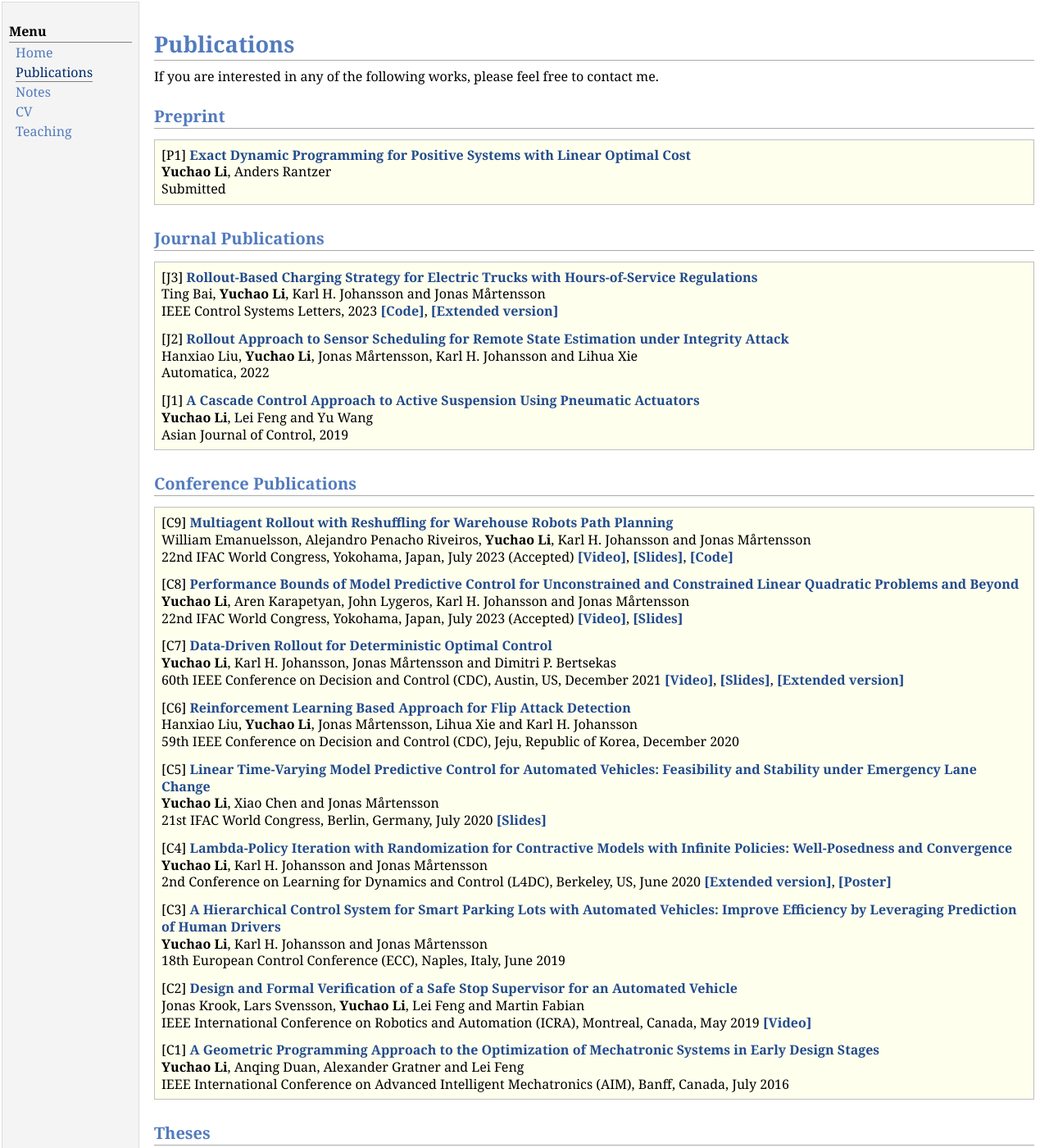
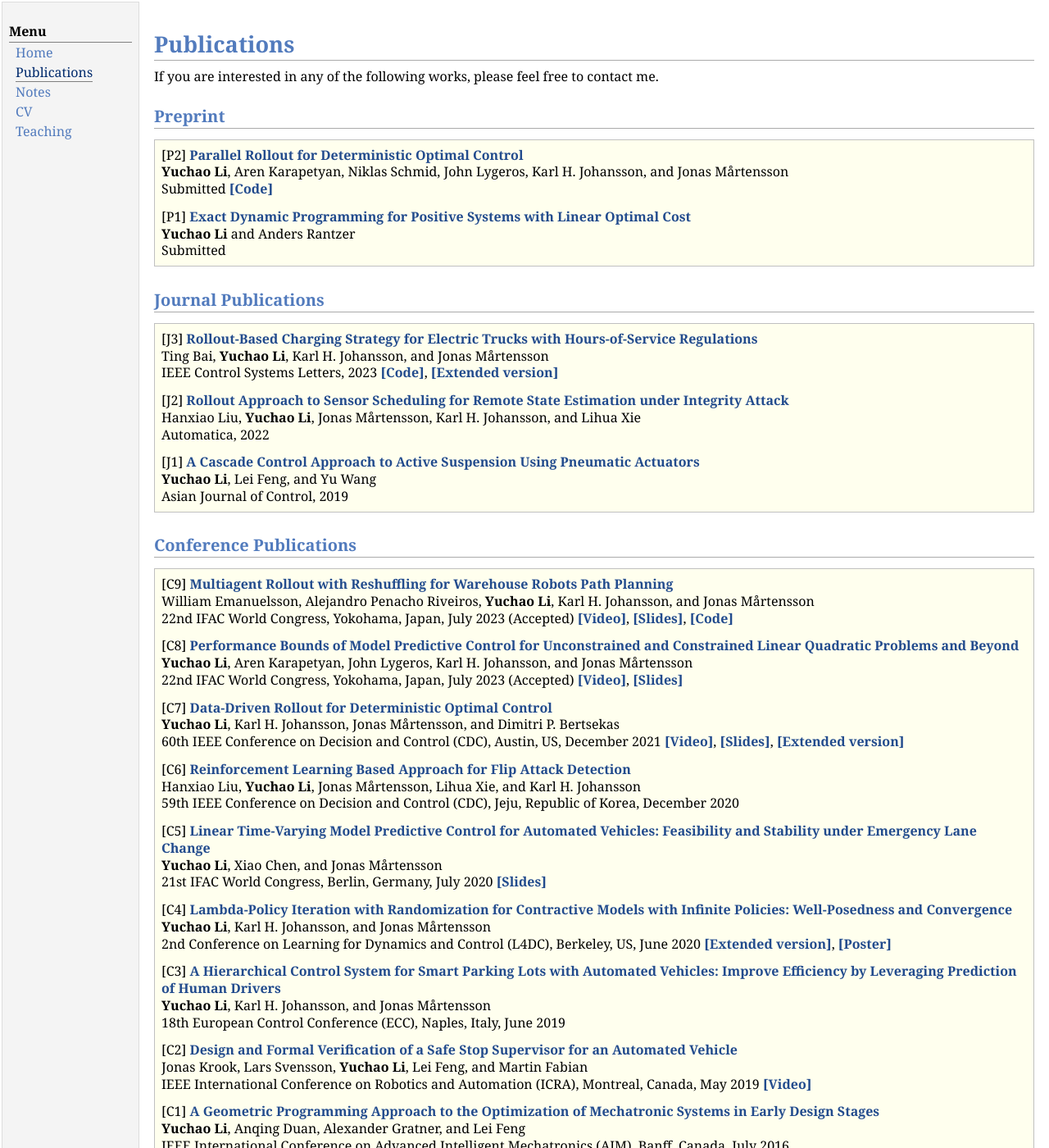
Before and after one commit to yuchaotaigu/yuchaotaigu.github.io, a Jekyll site: the page research.html, which Jekyll copies as it is, in a window 1280 px wide and 1400 px high. Shown: the whole window at 82% size. Built offline with Jekyll 4.4.1, drawn with Linux system fonts in a browser that asks for light colours; comment, search, counter and statistics services are not loaded.

Commit message:
parallel rollout

```diff
--- a/research.html
+++ b/research.html
@@ -33,8 +33,11 @@ If you are interested in any of the following works, please feel free to contact
 <h2>Preprint</h2>
 <div class="infoblock">
 <div class="blockcontent">
+<p>[P2] <a href="http://arxiv.org/abs/2309.14560"><b>Parallel Rollout for Deterministic Optimal Control</b></a> <br />
+<b>Yuchao Li</b>, Aren Karapetyan, Niklas Schmid, John Lygeros, Karl H. Johansson, and Jonas Mårtensson<br />
+ Submitted <a href="https://github.com/akarapet/pr-mpc"><b>[Code]</b></a></p>
 <p>[P1] <a href="https://arxiv.org/abs/2306.02072"><b>Exact Dynamic Programming for Positive Systems with Linear Optimal Cost</b></a> <br />
-<b>Yuchao Li</b>, Anders Rantzer<br />
+<b>Yuchao Li</b> and Anders Rantzer<br />
  Submitted</p>
   </div></div>
 
@@ -42,13 +45,13 @@ If you are interested in any of the following works, please feel free to contact
 <div class="infoblock">
 <div class="blockcontent">
 <p>[J3] <a href="https://ieeexplore.ieee.org/document/10147895"><b>Rollout-Based Charging Strategy for Electric Trucks with Hours-of-Service Regulations</b></a> <br />
-Ting Bai, <b>Yuchao Li</b>, Karl H. Johansson and Jonas Mårtensson <br />
+Ting Bai, <b>Yuchao Li</b>, Karl H. Johansson, and Jonas Mårtensson <br />
  IEEE Control Systems Letters, 2023 <a href="https://yuchaotaigu.github.io/research/CDC23.ipynb"><b>[Code]</b></a>, <a href="https://arxiv.org/abs/2303.08895"><b>[Extended version]</b></a></p>
 <p>[J2] <a href="https://www.sciencedirect.com/science/article/abs/pii/S0005109822003314"><b>Rollout Approach to Sensor Scheduling for Remote State Estimation under Integrity Attack</b></a> <br />
-Hanxiao Liu, <b>Yuchao Li</b>, Jonas Mårtensson, Karl H. Johansson and Lihua Xie <br />
+Hanxiao Liu, <b>Yuchao Li</b>, Jonas Mårtensson, Karl H. Johansson, and Lihua Xie <br />
  Automatica, 2022</p>
 <p>[J1] <a href="https://onlinelibrary.wiley.com/doi/full/10.1002/asjc.2028"><b>A Cascade Control Approach to Active Suspension Using Pneumatic Actuators</b></a> <br />
-<b>Yuchao Li</b>, Lei Feng and Yu Wang <br />
+<b>Yuchao Li</b>, Lei Feng, and Yu Wang <br />
  Asian Journal of Control, 2019</p>
   </div></div>
 
@@ -56,31 +59,31 @@ Hanxiao Liu, <b>Yuchao Li</b>, Jonas Mårtensson, Karl H. Johansson and Lihua Xi
 <div class="infoblock">
 <div class="blockcontent">
 <p>[C9] <a href="https://arxiv.org/abs/2211.08201"><b>Multiagent Rollout with Reshuffling for Warehouse Robots Path Planning</b></a> <br />
-William Emanuelsson, Alejandro Penacho Riveiros, <b>Yuchao Li</b>, Karl H. Johansson and Jonas Mårtensson <br />
+William Emanuelsson, Alejandro Penacho Riveiros, <b>Yuchao Li</b>, Karl H. Johansson, and Jonas Mårtensson <br />
 22nd IFAC World Congress, Yokohama, Japan, July 2023 (Accepted) <a href="https://youtu.be/bYTebne_4-Q?si=gRIbwghaCGXa-D4k"><b>[Video]</b></a>, <a href="research/IFAC_23_warehouse_slides.pdf"><b>[Slides]</b></a>, <a href="https://github.com/will-em/multi-agent-rollout"><b>[Code]</b></a></p>
 <p>[C8] <a href="https://arxiv.org/abs/2211.06187"><b>Performance Bounds of Model Predictive Control for Unconstrained and Constrained Linear Quadratic Problems and Beyond</b></a> <br />
-<b>Yuchao Li</b>, Aren Karapetyan, John Lygeros, Karl H. Johansson and Jonas Mårtensson <br />
+<b>Yuchao Li</b>, Aren Karapetyan, John Lygeros, Karl H. Johansson, and Jonas Mårtensson <br />
 22nd IFAC World Congress, Yokohama, Japan, July 2023 (Accepted) <a href="https://youtu.be/dopskkUagTY?si=-d2gtSeNSfGV6lNq"><b>[Video]</b></a>, <a href="research/IFAC_23_slides.pdf"><b>[Slides]</b></a></p>
 <p>[C7] <a href="https://ieeexplore.ieee.org/document/9683499"><b>Data-Driven Rollout for Deterministic Optimal Control</b></a><br />
-<b>Yuchao Li</b>, Karl H. Johansson, Jonas Mårtensson and Dimitri P. Bertsekas <br />
+<b>Yuchao Li</b>, Karl H. Johansson, Jonas Mårtensson, and Dimitri P. Bertsekas <br />
 60th IEEE Conference on Decision and Control (CDC), Austin, US, December 2021 <a href="https://youtu.be/6lhpVCqhThM"><b>[Video]</b></a>, <a href="research/CDC21_presentation.pdf"><b>[Slides]</b></a>, <a href="https://arxiv.org/abs/2105.03116"><b>[Extended version]</b></a></p>
 <p>[C6] <a href="https://ieeexplore.ieee.org/abstract/document/9303818"><b>Reinforcement Learning Based Approach for Flip Attack Detection</b></a><br />
-Hanxiao Liu, <b>Yuchao Li</b>, Jonas Mårtensson, Lihua Xie and Karl H. Johansson <br />
+Hanxiao Liu, <b>Yuchao Li</b>, Jonas Mårtensson, Lihua Xie, and Karl H. Johansson <br />
 59th IEEE Conference on Decision and Control (CDC), Jeju, Republic of Korea, December 2020 </p>
 <p>[C5] <a href="https://www.sciencedirect.com/science/article/pii/S2405896320303062"><b>Linear Time-Varying Model Predictive Control for Automated Vehicles: Feasibility and Stability under Emergency Lane Change </b></a><br />
-<b>Yuchao Li</b>, Xiao Chen and Jonas Mårtensson <br />
+<b>Yuchao Li</b>, Xiao Chen, and Jonas Mårtensson <br />
 21st IFAC World Congress, Berlin, Germany, July 2020 <a href="research/IFAC_20_presentation.pdf"><b>[Slides]</b></a><br /></p>
 <p>[C4] <a href="http://proceedings.mlr.press/v120/li20b.html"><b>Lambda-Policy Iteration with Randomization for Contractive Models with Infinite Policies: Well-Posedness and Convergence </b></a><br />
-<b>Yuchao Li</b>, Karl H. Johansson and Jonas Mårtensson <br />
+<b>Yuchao Li</b>, Karl H. Johansson, and Jonas Mårtensson <br />
 2nd Conference on Learning for Dynamics and Control (L4DC), Berkeley, US, June 2020 <a href="https://arxiv.org/abs/1912.08504"><b>[Extended version]</b></a>, <a href="research/L4DC_poster.pdf"><b>[Poster]</b></a><br /></p>
 <p>[C3] <a href="https://ieeexplore.ieee.org/abstract/document/8796055"><b>A Hierarchical Control System for Smart Parking Lots with Automated Vehicles: Improve Efficiency by Leveraging Prediction of Human Drivers </b></a><br />
-<b>Yuchao Li</b>, Karl H. Johansson and Jonas Mårtensson <br />
+<b>Yuchao Li</b>, Karl H. Johansson, and Jonas Mårtensson <br />
 18th European Control Conference (ECC), Naples, Italy, June 2019 </p>
 <p>[C2] <a href="https://ieeexplore.ieee.org/document/8793636"><b>Design and Formal Verification of a Safe Stop Supervisor for an Automated Vehicle</b></a> <br />
-  Jonas Krook, Lars Svensson, <b>Yuchao Li</b>, Lei Feng and Martin Fabian<br />
+  Jonas Krook, Lars Svensson, <b>Yuchao Li</b>, Lei Feng, and Martin Fabian<br />
 IEEE International Conference on Robotics and Automation (ICRA), Montreal, Canada, May 2019 <a href="https://vimeo.com/319427372"><b>[Video]</b></a><br /></p>
 <p>[C1] <a href="https://ieeexplore.ieee.org/abstract/document/7576958"><b>A Geometric Programming Approach to the Optimization of Mechatronic Systems in Early Design Stages</b></a><br />
-  <b>Yuchao Li</b>, Anqing Duan, Alexander Gratner and Lei Feng  <br />
+  <b>Yuchao Li</b>, Anqing Duan, Alexander Gratner, and Lei Feng  <br />
 IEEE International Conference on Advanced Intelligent Mechatronics (AIM), Banff, Canada, July 2016</p>
   </div></div>
 
```
